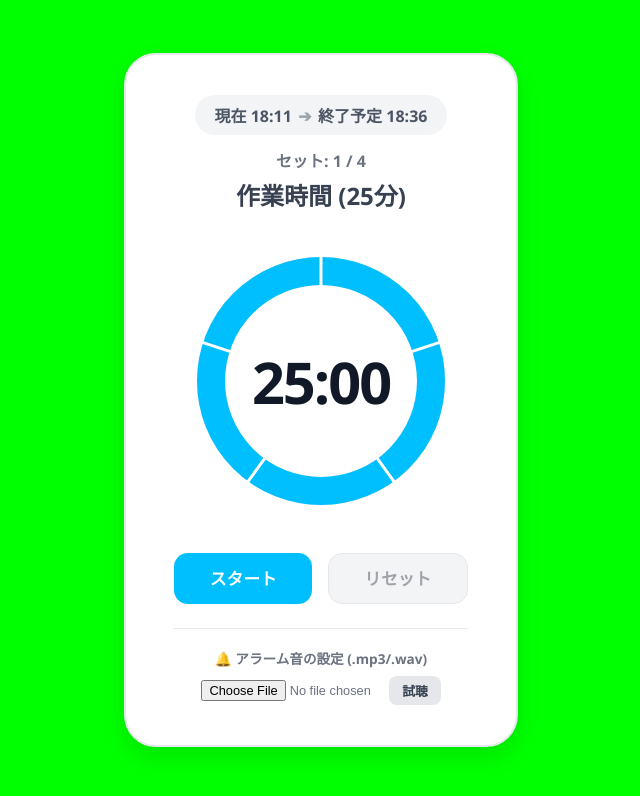
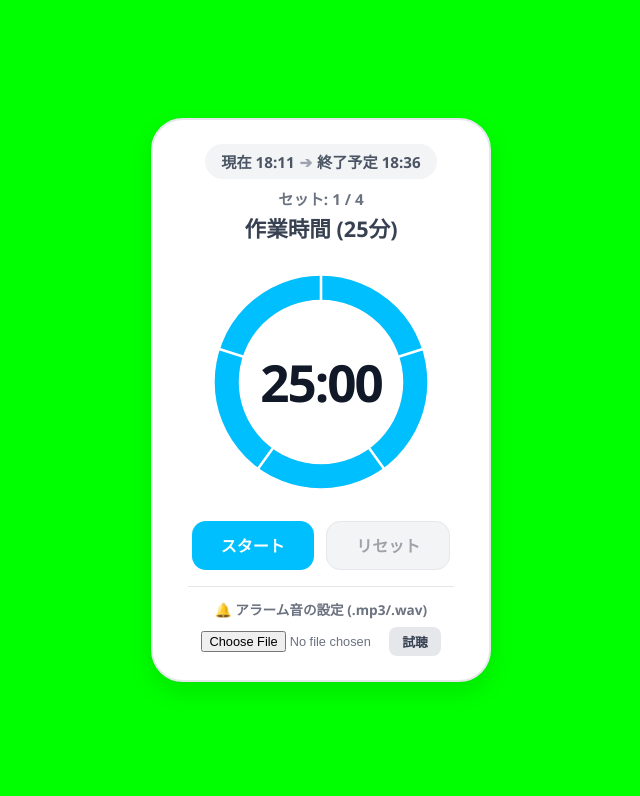
Before and after one commit to kentoooo0038/pomodoro, a plain HTML site: page index.html in a window 1280 px wide. Shown: the whole page, without its empty margins (319-959 px from the left). Drawn offline with Linux system fonts and the light colour scheme.

Commit message:
Add files via upload

```diff
--- a/index.html
+++ b/index.html
@@ -22,61 +22,63 @@
       align-items: center;
       min-height: 100vh;
       margin: 0;
-      padding: 1.5rem;
+      padding: 1rem;
       box-sizing: border-box;
       background-color: var(--bg-green);
       color: #1f2937;
     }
 
+    /* 💡 800x600等の画面でも上下が切れずに綺麗に収まるカード設定 */
     .glass-container {
       background: #ffffff;
-      padding: 2.5rem 3rem;
-      border-radius: 32px !important; /* 四隅すべてを確実に丸める */
+      padding: 1.5rem 2.2rem;
+      border-radius: 32px !important;
       box-shadow: 0 10px 25px rgba(0,0,0,0.1);
       border: 2px solid #e5e7eb;
       text-align: center;
-      min-width: 320px;
-      overflow: hidden; /* 子要素のはみ出しを確実に防止 */
-      isolation: isolate; /* Safariや一部環境での角丸はみ出しバグ対策 */
+      width: 100%;
+      max-width: 340px;
+      overflow: hidden;
+      isolation: isolate;
       box-sizing: border-box;
-      height: fit-content; /* 中身のサイズにぴったり合わせる */
+      height: fit-content;
     }
 
     .time-info {
-      font-size: 1rem;
+      font-size: 0.95rem;
       font-weight: 600;
       color: #4b5563;
       background: #f3f4f6;
-      padding: 0.5rem 1.2rem;
+      padding: 0.4rem 1rem;
       border-radius: 20px;
       display: inline-block;
-      margin-bottom: 0.8rem;
+      margin-bottom: 0.5rem;
     }
 
     .time-info .arrow {
       color: #9ca3af;
-      margin: 0 0.4rem;
+      margin: 0 0.3rem;
     }
 
     .count {
-      font-size: 1rem;
+      font-size: 0.95rem;
       color: #6b7280;
-      margin-bottom: 0.3rem;
+      margin-bottom: 0.2rem;
       font-weight: 600;
     }
 
     .status {
-      font-size: 1.5rem;
+      font-size: 1.35rem;
       font-weight: 800;
       color: #374151;
-      margin-bottom: 1.8rem;
+      margin-bottom: 1.2rem;
     }
 
     .circle-container {
       position: relative;
-      width: 280px;
-      height: 280px;
-      margin: 0 auto 2rem auto;
+      width: 240px;
+      height: 240px;
+      margin: 0 auto 1.2rem auto;
     }
 
     .circle-svg {
@@ -113,7 +115,7 @@
       top: 50%;
       left: 50%;
       transform: translate(-50%, -50%);
-      font-size: 3.6rem;
+      font-size: 3.2rem;
       font-weight: 800;
       color: #111827;
       font-variant-numeric: tabular-nums;
@@ -123,13 +125,12 @@
     .buttons {
       display: flex;
       justify-content: center;
-      gap: 1rem;
-      margin-bottom: 0; /* 下部の不要な余白をリセット */
+      gap: 0.8rem;
     }
 
     .btn {
-      font-size: 1.05rem;
-      padding: 0.8rem 2.2rem;
+      font-size: 1rem;
+      padding: 0.7rem 1.8rem;
       border: none;
       border-radius: 14px;
       cursor: pointer;
@@ -168,8 +169,8 @@
     /* アラーム音設定エリア */
     .settings-area {
       border-top: 1px solid #e5e7eb;
-      margin-top: 1.5rem;
-      padding-top: 1.2rem;
+      margin-top: 1rem;
+      padding-top: 0.8rem;
       font-size: 0.85rem;
       color: #6b7280;
       display: flex;
@@ -210,9 +211,11 @@
       background-color: #d1d5db;
     }
 
-    /* OBS等のブラウザソースから開かれた場合は自動で設定エリアを完全に非表示にする */
-    body.is-obs .settings-area {
-      display: none !important;
+    /* 💡 高さ620px以下（例: 800x600）の時は、設定UIを自動で隠す */
+    @media (max-height: 620px) {
+      .settings-area {
+        display: none !important;
+      }
     }
   </style>
 </head>
@@ -281,11 +284,6 @@
   const currentTimeWrapper = document.getElementById('current-time-wrapper');
   const endLabel = document.getElementById('end-label');
   const endTimeDisplay = document.getElementById('end-time');
-
-  // OBS環境判定（OBSのブラウザソースから読まれた場合は is-obs クラスを付与）
-  if (navigator.userAgent.includes('OBSStudio')) {
-    document.body.classList.add('is-obs');
-  }
 
   function createFiveSegmentTicks() {
     const ticksGroup = document.getElementById('ticks-group');
```
